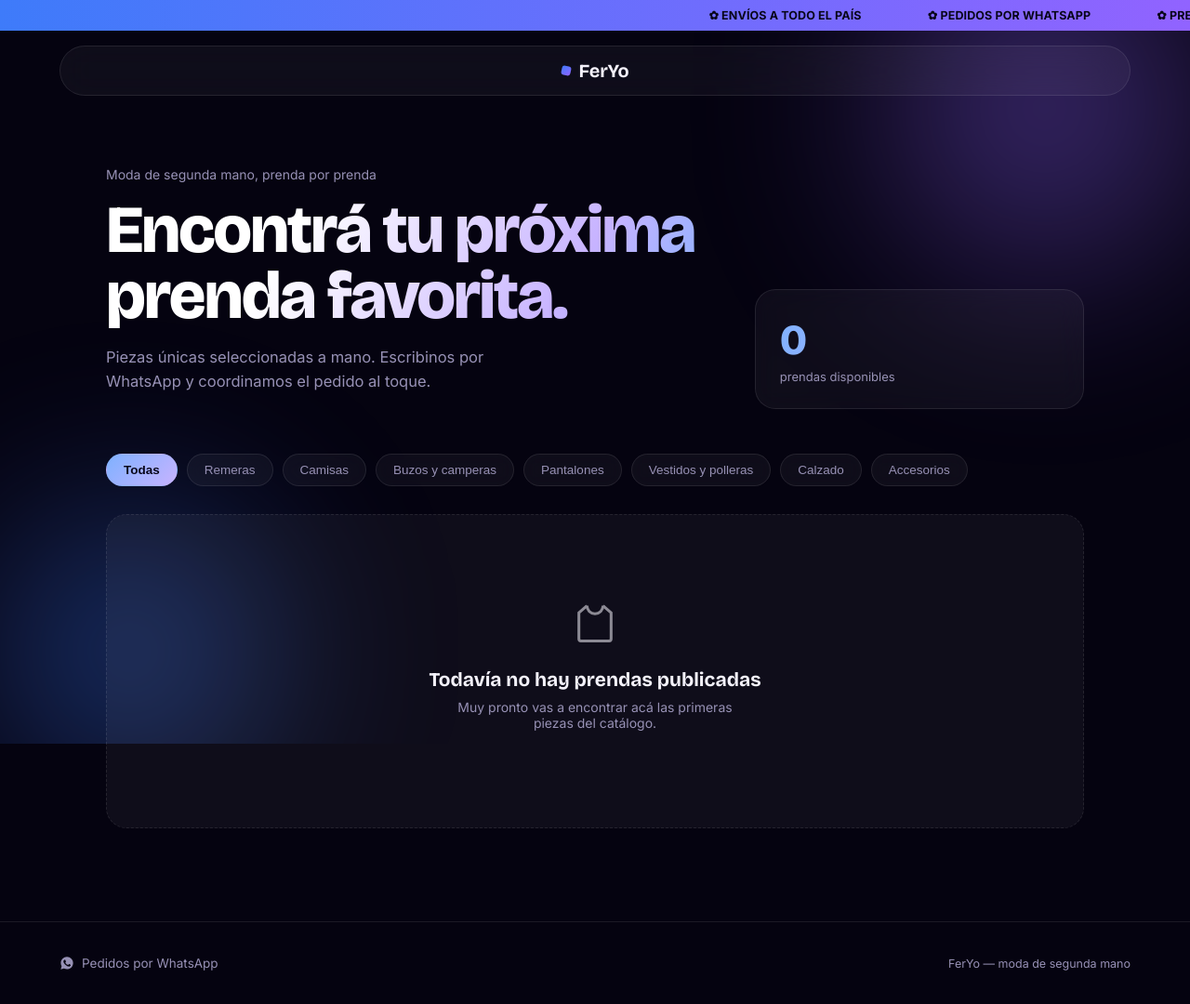
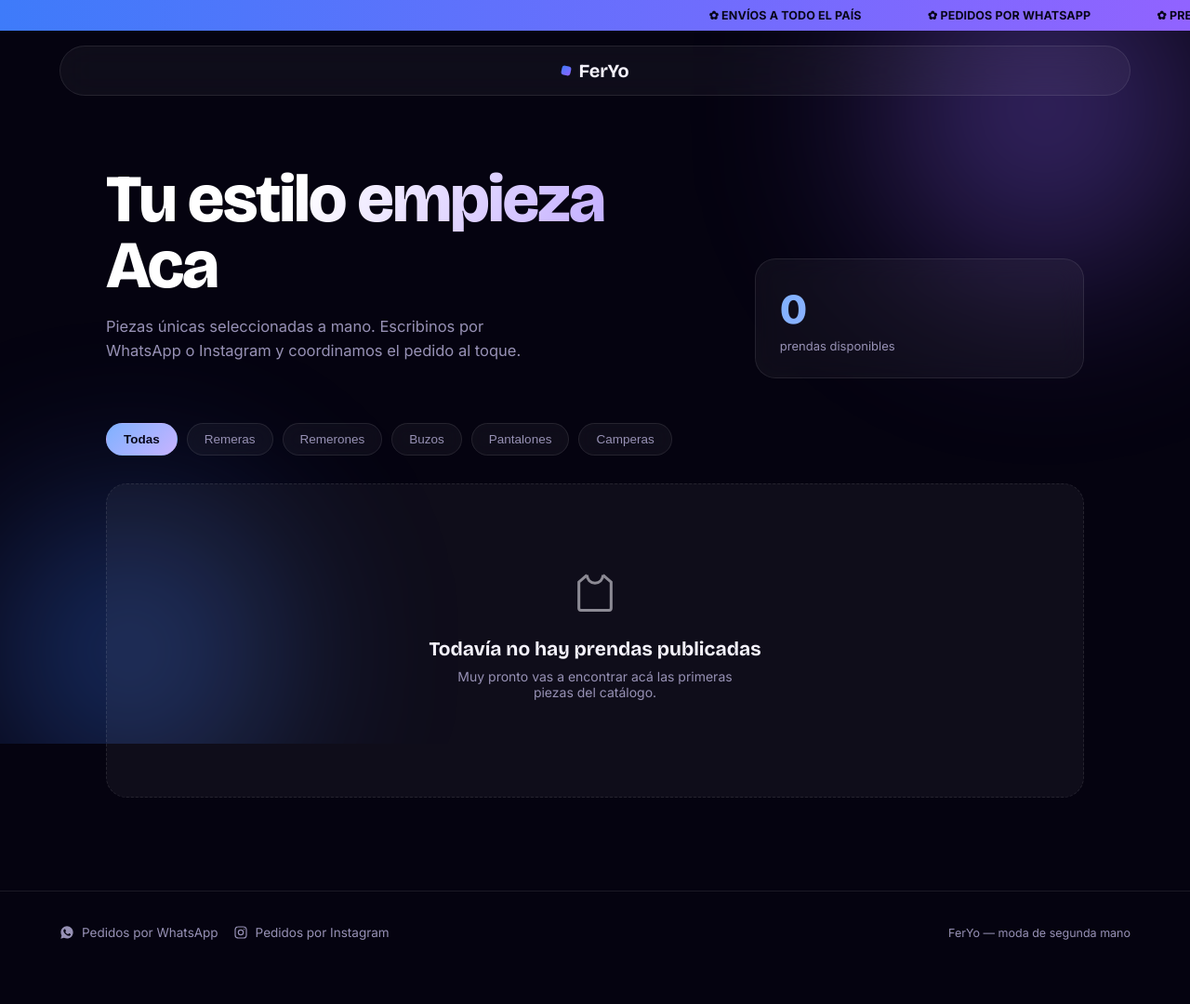
Before and after one commit to Fermaster19/FerYoShop, a plain HTML site: page public/catalogo.html in a window 1280 px wide. Shown: the whole page at 93% size. After the commit the page ends 1047 px from the top, so only its background shows below. Drawn offline with nearby package versions, Linux system fonts and the light colour scheme; no server answers.

Commit message:
Add Instagram ordering links

```diff
--- a/public/catalogo.html
+++ b/public/catalogo.html
@@ -119,6 +119,10 @@
     padding:12px; border-radius:12px; transition:transform .15s ease, filter .15s ease;
   }
   .wa-btn:hover{ transform:translateY(-1px); filter:brightness(1.05); }
+  .social-links{ display:flex; align-items:center; gap:16px; flex-wrap:wrap; }
+  .footer-instagram{ display:flex; align-items:center; gap:8px; color:var(--text-dim); font-size:13.5px; text-decoration:none; }
+  .footer-instagram:hover{ color:var(--text); }
+  .ig-btn{ background:linear-gradient(135deg, #f58529, #dd2a7b 52%, #8134af); color:#fff; }
 
   /* ---------- Empty state ---------- */
   .empty{ text-align:center; padding:90px 20px; border:1px dashed var(--border); border-radius:22px; background:var(--glass); }
@@ -160,9 +164,9 @@
 <main>
   <div class="hero">
     <div>
-      <div class="eyebrow">Moda de segunda mano, prenda por prenda</div>
-      <h1>Encontrá tu próxima prenda favorita.</h1>
-      <p>Piezas únicas seleccionadas a mano. Escribinos por WhatsApp y coordinamos el pedido al toque.</p>
+
+      <h1>Tu estilo empieza Aca</h1>
+      <p>Piezas únicas seleccionadas a mano. Escribinos por WhatsApp o Instagram y coordinamos el pedido al toque.</p>
     </div>
     <div class="hero-card">
       <div class="num" id="stat-count">0</div>
@@ -181,10 +185,16 @@
 </main>
 
 <footer>
+  <div class="social-links">
   <a class="footer-wa" href="#" id="footer-wa-link" target="_blank" rel="noopener">
     <svg width="16" height="16" viewBox="0 0 24 24" fill="currentColor"><path d="M12.04 2C6.58 2 2.13 6.45 2.13 11.91c0 1.75.46 3.45 1.32 4.95L2 22l5.29-1.39a9.9 9.9 0 004.75 1.21h.01c5.46 0 9.9-4.45 9.9-9.91C21.96 6.45 17.5 2 12.04 2zm5.8 14.13c-.24.68-1.4 1.33-1.93 1.4-.5.07-1.11.1-1.79-.11a16.4 16.4 0 01-1.63-.6c-2.87-1.24-4.75-4.13-4.9-4.32-.14-.2-1.18-1.57-1.18-3s.75-2.13 1.02-2.42c.26-.29.57-.36.76-.36h.55c.18 0 .42-.07.65.5.24.58.82 2 .89 2.15.07.14.12.31.02.5-.1.2-.15.32-.3.5-.14.17-.3.38-.43.51-.14.14-.29.3-.13.58.17.29.75 1.24 1.61 2 1.1.98 2.03 1.29 2.32 1.43.29.14.46.12.63-.07.17-.2.72-.84.91-1.13.19-.29.38-.24.63-.14.26.1 1.63.77 1.91.91.29.14.48.21.55.33.07.12.07.68-.16 1.34z"/></svg>
     Pedidos por WhatsApp
   </a>
+  <a class="footer-instagram" href="#" id="footer-instagram-link" target="_blank" rel="noopener">
+    <svg width="16" height="16" viewBox="0 0 24 24" fill="none" stroke="currentColor" stroke-width="1.8"><rect x="3" y="3" width="18" height="18" rx="5"/><circle cx="12" cy="12" r="4"/><circle cx="17.5" cy="6.5" r="1" fill="currentColor" stroke="none"/></svg>
+    Pedidos por Instagram
+  </a>
+  </div>
   <span class="copy">FerYo — moda de segunda mano</span>
 </footer>
 
@@ -192,13 +202,15 @@
 <script src="/supabase-client.js"></script>
 <script>
 // ⚠️ Reemplazá este número por el WhatsApp real de la tienda (código de país + número, sin + ni espacios)
-const WHATSAPP_NUMBER = '5493534000000';
+const WHATSAPP_NUMBER = '3573402904';
+const INSTAGRAM_USERNAME = 'feryo';
 
 let items = [];
 let activeCategory = 'Todas';
-const CATEGORIES = ['Todas','Remeras','Camisas','Buzos y camperas','Pantalones','Vestidos y polleras','Calzado','Accesorios'];
+const CATEGORIES = ['Todas','Remeras','Remerones','Buzos','Pantalones','Camperas'];
 
 document.getElementById('footer-wa-link').href = `https://wa.me/${WHATSAPP_NUMBER}?text=${encodeURIComponent('Hola! Quería consultar por el catálogo de FerYo 🙂')}`;
+document.getElementById('footer-instagram-link').href = `https://www.instagram.com/${INSTAGRAM_USERNAME}/`;
 
 async function loadItems(){
   try{
@@ -277,6 +289,10 @@ function renderGrid(){
           <svg width="15" height="15" viewBox="0 0 24 24" fill="currentColor"><path d="M12.04 2C6.58 2 2.13 6.45 2.13 11.91c0 1.75.46 3.45 1.32 4.95L2 22l5.29-1.39a9.9 9.9 0 004.75 1.21h.01c5.46 0 9.9-4.45 9.9-9.91C21.96 6.45 17.5 2 12.04 2zm5.8 14.13c-.24.68-1.4 1.33-1.93 1.4-.5.07-1.11.1-1.79-.11a16.4 16.4 0 01-1.63-.6c-2.87-1.24-4.75-4.13-4.9-4.32-.14-.2-1.18-1.57-1.18-3s.75-2.13 1.02-2.42c.26-.29.57-.36.76-.36h.55c.18 0 .42-.07.65.5.24.58.82 2 .89 2.15.07.14.12.31.02.5-.1.2-.15.32-.3.5-.14.17-.3.38-.43.51-.14.14-.29.3-.13.58.17.29.75 1.24 1.61 2 1.1.98 2.03 1.29 2.32 1.43.29.14.46.12.63-.07.17-.2.72-.84.91-1.13.19-.29.38-.24.63-.14.26.1 1.63.77 1.91.91.29.14.48.21.55.33.07.12.07.68-.16 1.34z"/></svg>
           Consultar por WhatsApp
         </a>
+        <a class="wa-btn ig-btn" href="https://www.instagram.com/${INSTAGRAM_USERNAME}/" target="_blank" rel="noopener">
+          <svg width="15" height="15" viewBox="0 0 24 24" fill="none" stroke="currentColor" stroke-width="1.8"><rect x="3" y="3" width="18" height="18" rx="5"/><circle cx="12" cy="12" r="4"/><circle cx="17.5" cy="6.5" r="1" fill="currentColor" stroke="none"/></svg>
+          Consultar por Instagram
+        </a>
       </div>`;
     grid.appendChild(card);
   });
```
